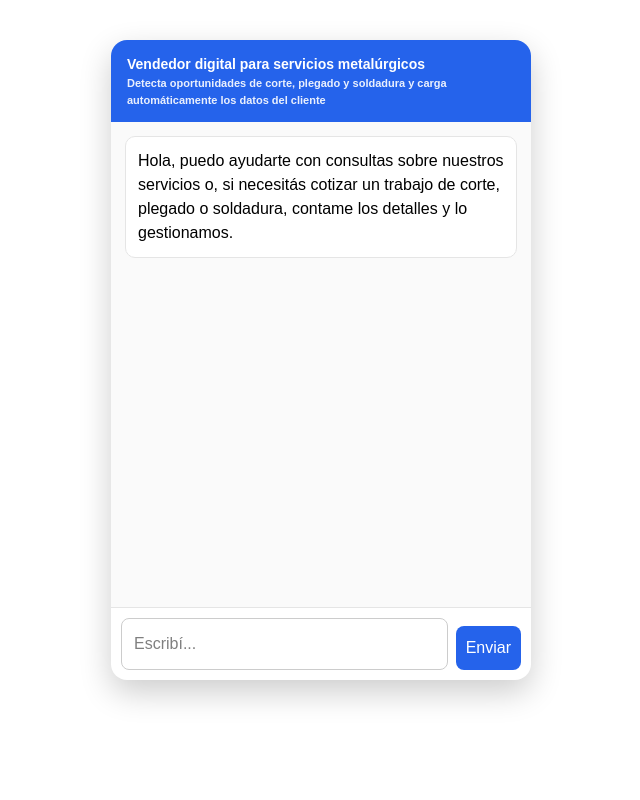
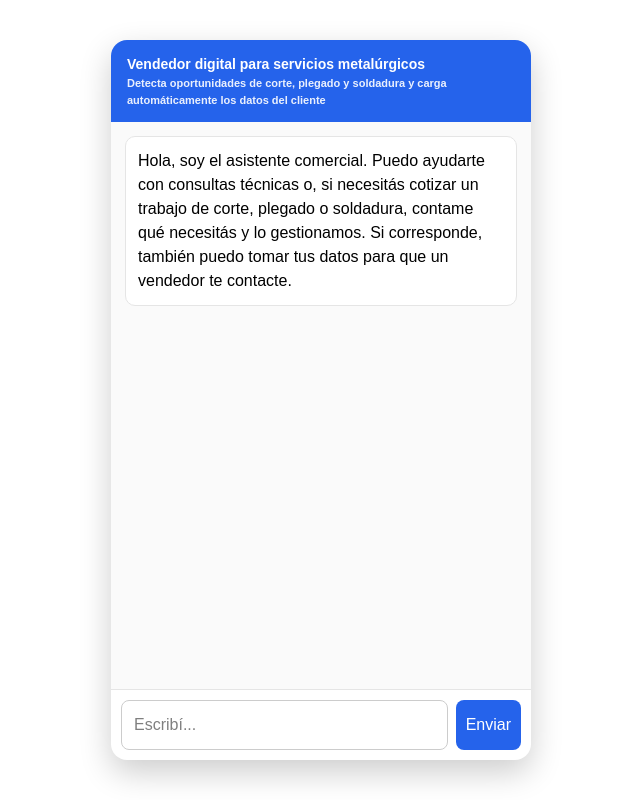
Before and after one commit to ricardorivera972/agustina-burbuja-chat, a Next.js app: page / in a window 1280 px wide. Shown: the whole page, without its empty margins (319-959 px from the left). Built offline with nearby package versions, Linux system fonts and the light colour scheme.

Commit message:
fix UX flow, scroll and form behavior

```diff
--- a/app/chat/chatui.tsx
+++ b/app/chat/chatui.tsx
@@ -15,8 +15,11 @@ export default function ChatUI() {
 
   const bottomRef = useRef<HTMLDivElement | null>(null);
 
+  // 🔥 FIX SCROLL
   useEffect(() => {
-    bottomRef.current?.scrollIntoView({ behavior: "smooth" });
+    setTimeout(() => {
+      bottomRef.current?.scrollIntoView({ behavior: "smooth" });
+    }, 100);
   }, [messages, showForm]);
 
   const sendMessage = async () => {
@@ -45,16 +48,20 @@ export default function ChatUI() {
           .includes("[FORMULARIO]");
 
         if (tieneFormulario) {
-          setShowForm(true);
-
           const cleanText = data.reply
             .replace(/\[FORMULARIO\]/gi, "")
             .trim();
 
+          // primero mensaje
           setMessages((prev) => [
             ...prev,
             { who: "SISTEMA", text: cleanText },
           ]);
+
+          // después formulario (para que no tape el mensaje)
+          setTimeout(() => {
+            setShowForm(true);
+          }, 200);
         } else {
           setMessages((prev) => [
             ...prev,
@@ -83,7 +90,7 @@ export default function ChatUI() {
         margin: "40px auto",
         width: "100%",
         maxWidth: 420,
-        height: "80vh",
+        height: "90vh",
         background: "#fff",
         borderRadius: 16,
         boxShadow: "0 12px 32px rgba(0,0,0,0.20)",
@@ -131,7 +138,11 @@ export default function ChatUI() {
               color: "#000",
             }}
           >
-            Hola, puedo ayudarte con consultas sobre nuestros servicios o, si necesitás cotizar un trabajo de corte, plegado o soldadura, contame los detalles y lo gestionamos.
+            Hola, soy el asistente comercial.
+
+            Puedo ayudarte con consultas técnicas o, si necesitás cotizar un trabajo de corte, plegado o soldadura, contame qué necesitás y lo gestionamos.
+
+            Si corresponde, también puedo tomar tus datos para que un vendedor te contacte.
           </div>
         )}
 
@@ -183,7 +194,16 @@ export default function ChatUI() {
                 });
 
                 alert("Datos enviados");
+
                 setShowForm(false);
+
+                // 🔥 RESET PRO
+                setMessages([
+                  {
+                    who: "SISTEMA",
+                    text: "Gracias, recibimos tus datos. Un vendedor se va a contactar con vos.\n\n¿Te puedo ayudar con algo más?",
+                  },
+                ]);
               }}
               style={buttonStyle}
             >
@@ -220,7 +240,7 @@ export default function ChatUI() {
         />
 
         <button onClick={sendMessage} style={buttonStyle}>
-          Enviar
+          {loading ? "..." : "Enviar"}
         </button>
       </div>
     </div>
@@ -239,7 +259,6 @@ const inputStyle = {
 };
 
 const buttonStyle = {
-  marginTop: 8,
   padding: 10,
   borderRadius: 8,
   border: "none",
```
